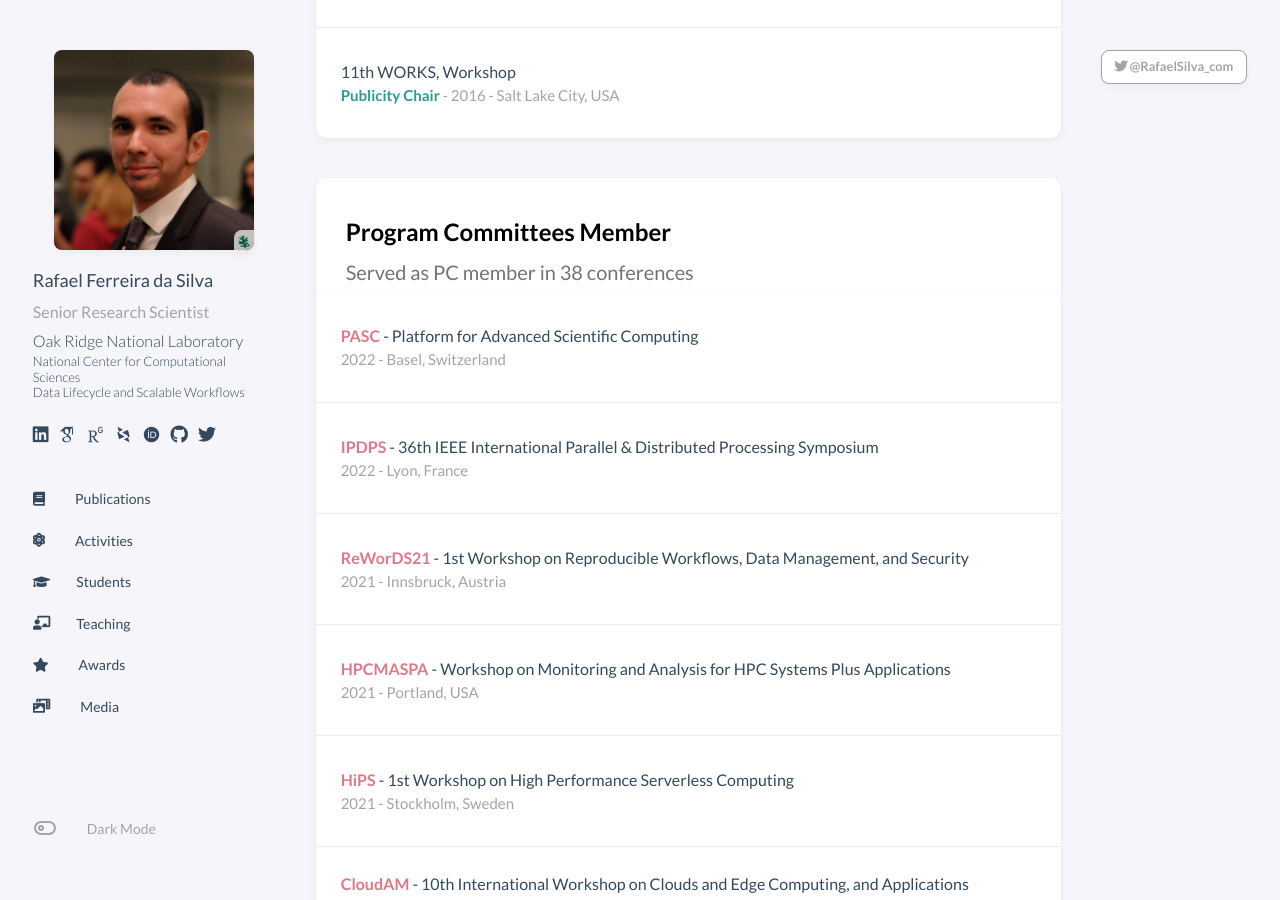
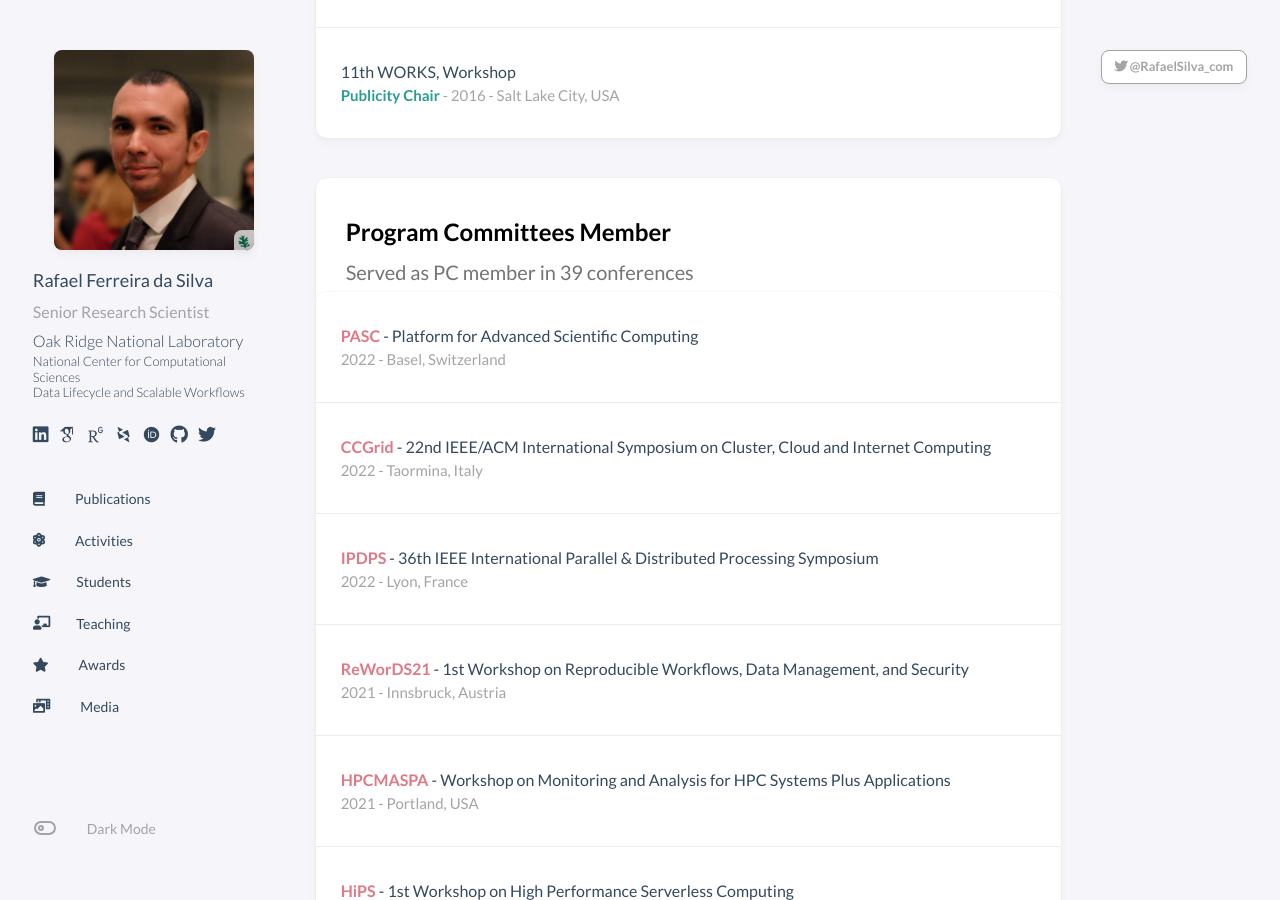
Before and after one commit to rafaelfsilva/rafaelfsilva.github.io, a Jekyll site: the page built from _pages/activities.html, in a window 1280 px wide and 900 px high, scrolled down 2197 px. Built offline with Jekyll 4.4.1, drawn with Linux system fonts in a browser that asks for light colours; some web fonts are replaced; a script that is not in the unit is left out; comment, search, counter and statistics services are not loaded.

Commit message:
Update activities_pc.yml

```diff
--- a/_data/activities_pc.yml
+++ b/_data/activities_pc.yml
@@ -3,6 +3,12 @@
   year: 2022
   location: Lyon, France
   link: http://www.ipdps.org
+
+- conference: 22nd IEEE/ACM International Symposium on Cluster, Cloud and Internet Computing
+  series: CCGrid
+  year: 2022
+  location: Taormina, Italy
+  link: https://fcrlab.unime.it/ccgrid22/
 
 - conference: Platform for Advanced Scientific Computing
   series: PASC
```
